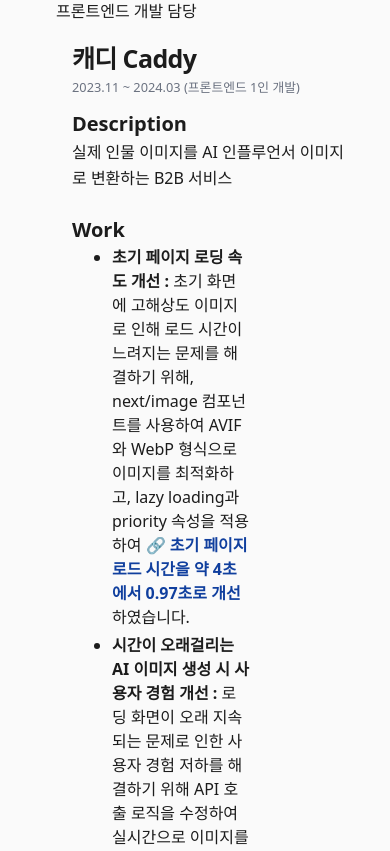
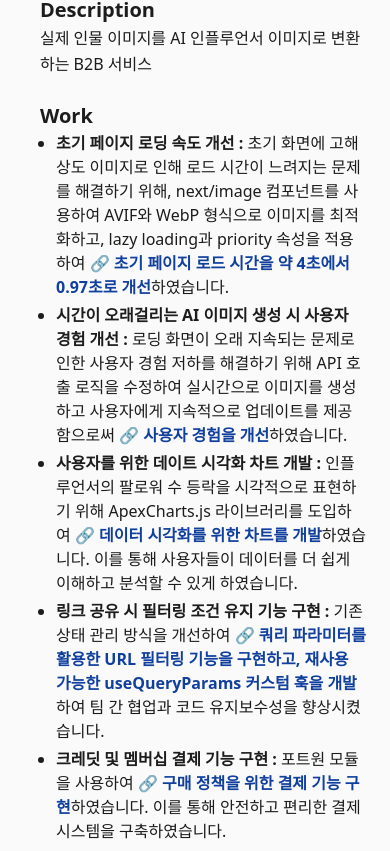
Before and after one commit to shinju4n/tech-blog, a Next.js app: page /resume in a window 390 px wide. Shown: the part 873-1724 px from the top of the page. Built offline with nearby package versions, Linux system fonts and the light colour scheme.

Commit message:
[이력서] 레이아웃 수정

```diff
--- a/app/(resume)/resume/page.tsx
+++ b/app/(resume)/resume/page.tsx
@@ -18,7 +18,7 @@ interface ResumeProps {
 
 const Resume: NextPage<ResumeProps> = ({ searchParams }) => {
   return (
-    <div className="px-10">
+    <div className="px-2 md:px-10">
       <div className="pt-14 relative">
         <Link
           href="https://ju4n-devlog.site/resume"
--- a/components/resume/work-experience/Layout.tsx
+++ b/components/resume/work-experience/Layout.tsx
@@ -31,7 +31,7 @@ interface WorkListProps {
   list: React.ReactNode[];
 }
 const WorkList: FC<WorkListProps> = ({ list }) => {
-  return <ul className="pl-10 pr-24 xl:pr-10 list-disc flex flex-col gap-1">{list}</ul>;
+  return <ul className="pl-4 md:pl-10 md:pr-10 xl:pr-0 list-disc flex flex-col gap-1">{list}</ul>;
 };
 
 const Title = ({ children }: PropsWithChildren) => {
```
